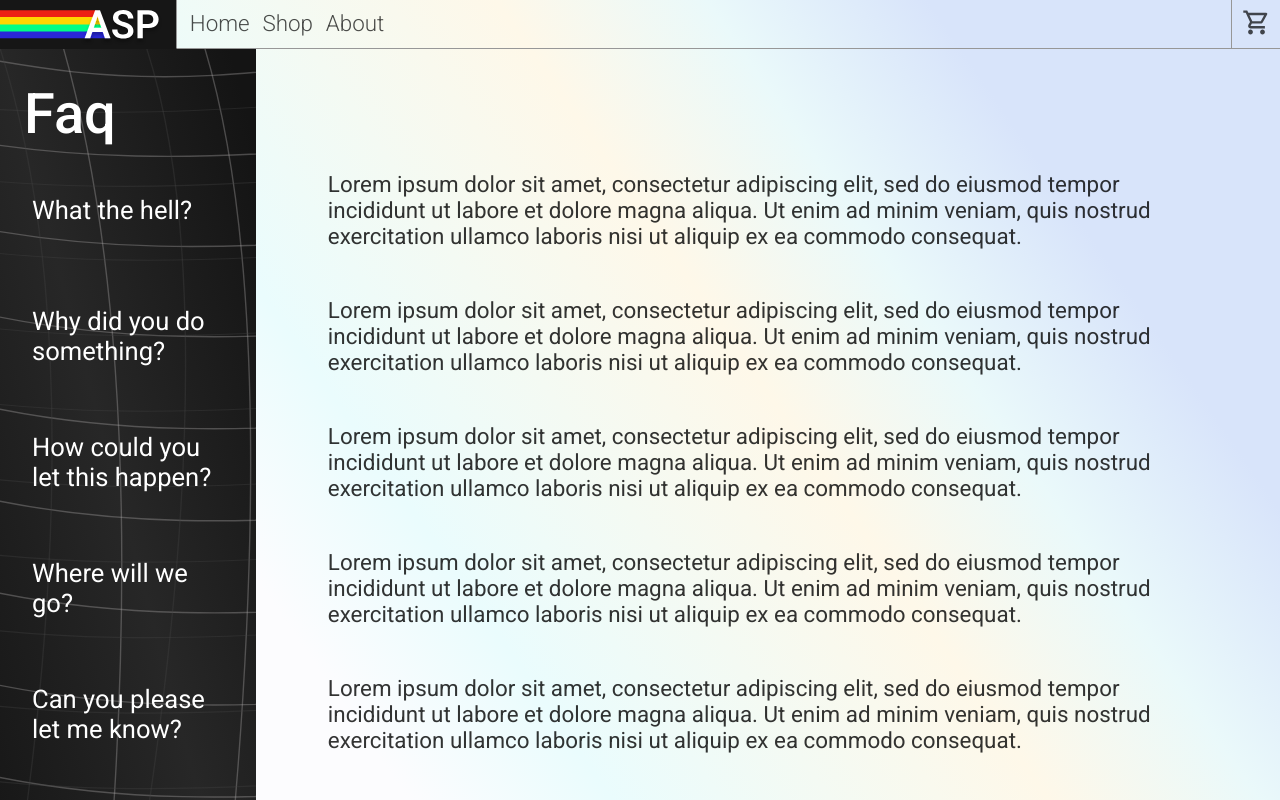
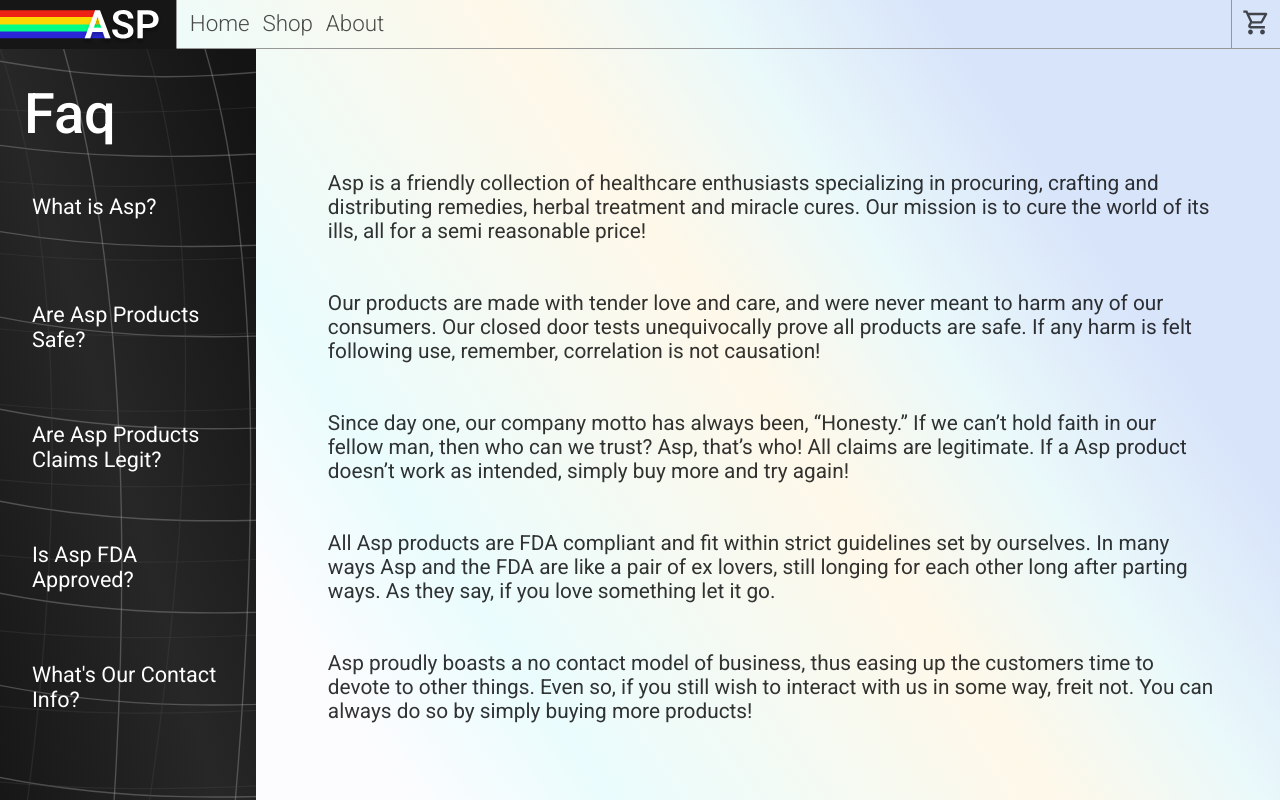
Before and after one commit to ParkerGates/REACT-Snake-Oil, a React (Create React App) app: page /about in a window 1280 px wide. Built offline with nearby package versions, Linux system fonts and the light colour scheme; data requests are answered from the project's data file.

Commit message:
proper text added to about page

```diff
--- a/db.json
+++ b/db.json
@@ -7,7 +7,7 @@
             "stars": 5,
             "image": "creamGreen",
             "description": "Lorem ipsum dolor sit amet, consectetur adipiscing elit, sed do eiusmod tempor incididunt ut labore et dolore magna aliqua. Ut enim ad minim veniam, quis nostrud exercitation ullamco laboris nisi ut aliquip.",
-            "details": ["aaa","bbb","ccc"],
+            "details": ["FDA compliant","100% effecitve","Derived from the purest sources"],
             "remedy": "daily",
             "form": "creams",
             "sale": false
@@ -19,7 +19,7 @@
             "stars": 5,
             "image": "oilGreen",
             "description": "Lorem ipsum dolor sit amet, consectetur adipiscing elit, sed do eiusmod tempor incididunt ut labore et dolore magna aliqua. Ut enim ad minim veniam, quis nostrud exercitation ullamco laboris nisi ut aliquip.",
-            "details": ["aaa","bbb","ccc"],
+            "details": ["FDA compliant","100% effecitve","Derived from the purest sources"],
             "remedy": "miracle",
             "form": "oils",
             "sale": false
@@ -31,7 +31,7 @@
             "stars": 4.5,
             "image": "dropPlate",
             "description": "Lorem ipsum dolor sit amet, consectetur adipiscing elit, sed do eiusmod tempor incididunt ut labore et dolore magna aliqua. Ut enim ad minim veniam, quis nostrud exercitation ullamco laboris nisi ut aliquip.",
-            "details": ["aaa","bbb","ccc"],
+            "details": ["FDA compliant","100% effecitve","Derived from the purest sources"],
             "remedy": "natural",
             "form": "drops",
             "sale": false
@@ -43,7 +43,7 @@
             "stars": 4,
             "image": "dropBasket",
             "description": "Lorem ipsum dolor sit amet, consectetur adipiscing elit, sed do eiusmod tempor incididunt ut labore et dolore magna aliqua. Ut enim ad minim veniam, quis nostrud exercitation ullamco laboris nisi ut aliquip.",
-            "details": ["aaa","bbb","ccc"],
+            "details": ["FDA compliant","100% effecitve","Derived from the purest sources"],
             "remedy": "daily",
             "form": "drops",
             "sale": false
@@ -55,7 +55,7 @@
             "stars": 4,
             "image": "soapGreen",
             "description": "Lorem ipsum dolor sit amet, consectetur adipiscing elit, sed do eiusmod tempor incididunt ut labore et dolore magna aliqua. Ut enim ad minim veniam, quis nostrud exercitation ullamco laboris nisi ut aliquip.",
-            "details": ["aaa","bbb","ccc"],
+            "details": ["FDA compliant","100% effecitve","Derived from the purest sources"],
             "remedy": "miracle",
             "form": "rubs",
             "sale": false
@@ -67,7 +67,7 @@
             "stars": 4.5,
             "image": "dropPlant",
             "description": "Lorem ipsum dolor sit amet, consectetur adipiscing elit, sed do eiusmod tempor incididunt ut labore et dolore magna aliqua. Ut enim ad minim veniam, quis nostrud exercitation ullamco laboris nisi ut aliquip.",
-            "details": ["aaa","bbb","ccc"],
+            "details": ["FDA compliant","100% effecitve","Derived from the purest sources"],
             "remedy": "miracle",
             "form": "drops",
             "sale": 0.8
@@ -79,7 +79,7 @@
             "stars": 4.5,
             "image": "oilBlue",
             "description": "Lorem ipsum dolor sit amet, consectetur adipiscing elit, sed do eiusmod tempor incididunt ut labore et dolore magna aliqua. Ut enim ad minim veniam, quis nostrud exercitation ullamco laboris nisi ut aliquip.",
-            "details": ["aaa","bbb","ccc"],
+            "details": ["FDA compliant","100% effecitve","Derived from the purest sources"],
             "remedy": "daily",
             "form": "oils",
             "sale": false
@@ -91,7 +91,7 @@
             "stars": 5,
             "image": "creamPink",
             "description": "Lorem ipsum dolor sit amet, consectetur adipiscing elit, sed do eiusmod tempor incididunt ut labore et dolore magna aliqua. Ut enim ad minim veniam, quis nostrud exercitation ullamco laboris nisi ut aliquip.",
-            "details": ["aaa","bbb","ccc"],
+            "details": ["FDA compliant","100% effecitve","Derived from the purest sources"],
             "remedy": "natural",
             "form": "creams",
             "sale": 0.9
@@ -103,7 +103,7 @@
             "stars": 4,
             "image": "dropPink",
             "description": "Lorem ipsum dolor sit amet, consectetur adipiscing elit, sed do eiusmod tempor incididunt ut labore et dolore magna aliqua. Ut enim ad minim veniam, quis nostrud exercitation ullamco laboris nisi ut aliquip.",
-            "details": ["aaa","bbb","ccc"],
+            "details": ["FDA compliant","100% effecitve","Derived from the purest sources"],
             "remedy": "natural",
             "form": "drops",
             "sale": false
@@ -115,7 +115,7 @@
             "stars": 4,
             "image": "oilLavender",
             "description": "Lorem ipsum dolor sit amet, consectetur adipiscing elit, sed do eiusmod tempor incididunt ut labore et dolore magna aliqua. Ut enim ad minim veniam, quis nostrud exercitation ullamco laboris nisi ut aliquip.",
-            "details": ["aaa","bbb","ccc"],
+            "details": ["FDA compliant","100% effecitve","Derived from the purest sources"],
             "remedy": "natural",
             "form": "oils",
             "sale": false
@@ -127,7 +127,7 @@
             "stars": 3.5,
             "image": "oilOrange",
             "description": "Lorem ipsum dolor sit amet, consectetur adipiscing elit, sed do eiusmod tempor incididunt ut labore et dolore magna aliqua. Ut enim ad minim veniam, quis nostrud exercitation ullamco laboris nisi ut aliquip.",
-            "details": ["aaa","bbb","ccc"],
+            "details": ["FDA compliant","100% effecitve","Derived from the purest sources"],
             "remedy": "natural",
             "form": "oils",
             "sale": false
@@ -139,7 +139,7 @@
             "stars": 5,
             "image": "oilPurple",
             "description": "Lorem ipsum dolor sit amet, consectetur adipiscing elit, sed do eiusmod tempor incididunt ut labore et dolore magna aliqua. Ut enim ad minim veniam, quis nostrud exercitation ullamco laboris nisi ut aliquip.",
-            "details": ["aaa","bbb","ccc"],
+            "details": ["FDA compliant","100% effecitve","Derived from the purest sources"],
             "remedy": "daily",
             "form": "oils",
             "sale": 0.75
@@ -151,7 +151,7 @@
             "stars": 5,
             "image": "oilWhite",
             "description": "Lorem ipsum dolor sit amet, consectetur adipiscing elit, sed do eiusmod tempor incididunt ut labore et dolore magna aliqua. Ut enim ad minim veniam, quis nostrud exercitation ullamco laboris nisi ut aliquip.",
-            "details": ["aaa","bbb","ccc"],
+            "details": ["FDA compliant","100% effecitve","Derived from the purest sources"],
             "remedy": "natural",
             "form": "oils",
             "sale": false
@@ -163,7 +163,7 @@
             "stars": 5,
             "image": "oilYellow",
             "description": "Lorem ipsum dolor sit amet, consectetur adipiscing elit, sed do eiusmod tempor incididunt ut labore et dolore magna aliqua. Ut enim ad minim veniam, quis nostrud exercitation ullamco laboris nisi ut aliquip.",
-            "details": ["aaa","bbb","ccc"],
+            "details": ["FDA compliant","100% effecitve","Derived from the purest sources"],
             "remedy": "daily",
             "form": "oils",
             "sale": false
@@ -175,7 +175,7 @@
             "stars": 4.5,
             "image": "pillColor",
             "description": "Lorem ipsum dolor sit amet, consectetur adipiscing elit, sed do eiusmod tempor incididunt ut labore et dolore magna aliqua. Ut enim ad minim veniam, quis nostrud exercitation ullamco laboris nisi ut aliquip.",
-            "details": ["aaa","bbb","ccc"],
+            "details": ["FDA compliant","100% effecitve","Derived from the purest sources"],
             "remedy": "natural",
             "form": "pills",
             "sale": 0.8
@@ -187,7 +187,7 @@
             "stars": 5,
             "image": "pillFruit",
             "description": "Lorem ipsum dolor sit amet, consectetur adipiscing elit, sed do eiusmod tempor incididunt ut labore et dolore magna aliqua. Ut enim ad minim veniam, quis nostrud exercitation ullamco laboris nisi ut aliquip.",
-            "details": ["aaa","bbb","ccc"],
+            "details": ["FDA compliant","100% effecitve","Derived from the purest sources"],
             "remedy": "miracle",
             "form": "pills",
             "sale": false
@@ -199,7 +199,7 @@
             "stars": 4.5,
             "image": "pillGreen",
             "description": "Lorem ipsum dolor sit amet, consectetur adipiscing elit, sed do eiusmod tempor incididunt ut labore et dolore magna aliqua. Ut enim ad minim veniam, quis nostrud exercitation ullamco laboris nisi ut aliquip.",
-            "details": ["aaa","bbb","ccc"],
+            "details": ["FDA compliant","100% effecitve","Derived from the purest sources"],
             "remedy": "miracle",
             "form": "pills",
             "sale": 0.7
@@ -211,7 +211,7 @@
             "stars": 5,
             "image": "pillYellow",
             "description": "Lorem ipsum dolor sit amet, consectetur adipiscing elit, sed do eiusmod tempor incididunt ut labore et dolore magna aliqua. Ut enim ad minim veniam, quis nostrud exercitation ullamco laboris nisi ut aliquip.",
-            "details": ["aaa","bbb","ccc"],
+            "details": ["FDA compliant","100% effecitve","Derived from the purest sources"],
             "remedy": "daily",
             "form": "pills",
             "sale": false
@@ -223,7 +223,7 @@
             "stars": 5,
             "image": "powderBrown",
             "description": "Lorem ipsum dolor sit amet, consectetur adipiscing elit, sed do eiusmod tempor incididunt ut labore et dolore magna aliqua. Ut enim ad minim veniam, quis nostrud exercitation ullamco laboris nisi ut aliquip.",
-            "details": ["aaa","bbb","ccc"],
+            "details": ["FDA compliant","100% effecitve","Derived from the purest sources"],
             "remedy": "natural",
             "form": "powders",
             "sale": 0.9
@@ -235,7 +235,7 @@
             "stars": 4.5,
             "image": "powderOrange",
             "description": "Lorem ipsum dolor sit amet, consectetur adipiscing elit, sed do eiusmod tempor incididunt ut labore et dolore magna aliqua. Ut enim ad minim veniam, quis nostrud exercitation ullamco laboris nisi ut aliquip.",
-            "details": ["aaa","bbb","ccc"],
+            "details": ["FDA compliant","100% effecitve","Derived from the purest sources"],
             "remedy": "daily",
             "form": "powders",
             "sale": false
@@ -247,7 +247,7 @@
             "stars": 3.5,
             "image": "powderRed",
             "description": "Lorem ipsum dolor sit amet, consectetur adipiscing elit, sed do eiusmod tempor incididunt ut labore et dolore magna aliqua. Ut enim ad minim veniam, quis nostrud exercitation ullamco laboris nisi ut aliquip.",
-            "details": ["aaa","bbb","ccc"],
+            "details": ["FDA compliant","100% effecitve","Derived from the purest sources"],
             "remedy": "miracle",
             "form": "powders",
             "sale": 0.8
@@ -259,7 +259,7 @@
             "stars": 4,
             "image": "soapBrown",
             "description": "Lorem ipsum dolor sit amet, consectetur adipiscing elit, sed do eiusmod tempor incididunt ut labore et dolore magna aliqua. Ut enim ad minim veniam, quis nostrud exercitation ullamco laboris nisi ut aliquip.",
-            "details": ["aaa","bbb","ccc"],
+            "details": ["FDA compliant","100% effecitve","Derived from the purest sources"],
             "remedy": "daily",
             "form": "rubs",
             "sale": false
@@ -271,7 +271,7 @@
             "stars": 3.5,
             "image": "soapPink",
             "description": "Lorem ipsum dolor sit amet, consectetur adipiscing elit, sed do eiusmod tempor incididunt ut labore et dolore magna aliqua. Ut enim ad minim veniam, quis nostrud exercitation ullamco laboris nisi ut aliquip.",
-            "details": ["aaa","bbb","ccc"],
+            "details": ["FDA compliant","100% effecitve","Derived from the purest sources"],
             "remedy": "natural",
             "form": "rubs",
             "sale": false
--- a/src/views/About.tsx
+++ b/src/views/About.tsx
@@ -16,28 +16,38 @@ export default function About() {
                 <h1 className='ab_faq_title'>Faq</h1>
 
                 <div className='ab_faq_sect'>
-                    <h2 className='ab_faq_sect_title'>What the hell?</h2>
-                    <div className='ab_faq_sect_text'>Lorem ipsum dolor sit amet, consectetur adipiscing elit, sed do eiusmod tempor incididunt ut labore et dolore magna aliqua. Ut enim ad minim veniam, quis nostrud exercitation ullamco laboris nisi ut aliquip ex ea commodo consequat.</div>
+                    <h2 className='ab_faq_sect_title'>What is Asp?</h2>
+                    <div className='ab_faq_sect_text'>
+                        Asp is a friendly collection of healthcare enthusiasts specializing in procuring, crafting and distributing remedies, herbal treatment and miracle cures. Our mission is to cure the world of its ills, all for a semi reasonable price!
+                    </div>
                 </div>
 
                 <div className='ab_faq_sect'>
-                    <h2 className='ab_faq_sect_title'>Why did you do something?</h2>
-                    <div className='ab_faq_sect_text'>Lorem ipsum dolor sit amet, consectetur adipiscing elit, sed do eiusmod tempor incididunt ut labore et dolore magna aliqua. Ut enim ad minim veniam, quis nostrud exercitation ullamco laboris nisi ut aliquip ex ea commodo consequat.</div>
+                    <h2 className='ab_faq_sect_title'>Are Asp Products Safe?</h2>
+                    <div className='ab_faq_sect_text'>
+                        Our products are made with tender love and care, and were never meant to harm any of our consumers. Our closed door tests unequivocally prove all products are safe. If any harm is felt following use, remember, correlation is not causation!
+                    </div>
                 </div>
 
                 <div className='ab_faq_sect'>
-                    <h2 className='ab_faq_sect_title'>How could you let this happen?</h2>
-                    <div className='ab_faq_sect_text'>Lorem ipsum dolor sit amet, consectetur adipiscing elit, sed do eiusmod tempor incididunt ut labore et dolore magna aliqua. Ut enim ad minim veniam, quis nostrud exercitation ullamco laboris nisi ut aliquip ex ea commodo consequat.</div>
+                    <h2 className='ab_faq_sect_title'>Are Asp Products Claims Legit?</h2>
+                    <div className='ab_faq_sect_text'>
+                        Since day one, our company motto has always been, “Honesty.” If we can’t hold faith in our fellow man, then who can we trust? Asp, that’s who! All claims are legitimate. If a Asp product doesn’t work as intended, simply buy more and try again!
+                    </div>
                 </div>
 
                 <div className='ab_faq_sect'>
-                    <h2 className='ab_faq_sect_title'>Where will we go?</h2>
-                    <div className='ab_faq_sect_text'>Lorem ipsum dolor sit amet, consectetur adipiscing elit, sed do eiusmod tempor incididunt ut labore et dolore magna aliqua. Ut enim ad minim veniam, quis nostrud exercitation ullamco laboris nisi ut aliquip ex ea commodo consequat.</div>
+                    <h2 className='ab_faq_sect_title'>Is Asp FDA Approved?</h2>
+                    <div className='ab_faq_sect_text'>
+                        All Asp products are FDA compliant and fit within strict guidelines set by ourselves. In many ways Asp and the FDA are like a pair of ex lovers, still longing for each other long after parting ways. As they say, if you love something let it go.
+                    </div>
                 </div>
 
                 <div className='ab_faq_sect'>
-                    <h2 className='ab_faq_sect_title'>Can you please let me know?</h2>
-                    <div className='ab_faq_sect_text'>Lorem ipsum dolor sit amet, consectetur adipiscing elit, sed do eiusmod tempor incididunt ut labore et dolore magna aliqua. Ut enim ad minim veniam, quis nostrud exercitation ullamco laboris nisi ut aliquip ex ea commodo consequat.</div>
+                    <h2 className='ab_faq_sect_title'>What's Our Contact Info?</h2>
+                    <div className='ab_faq_sect_text'>
+                        Asp proudly boasts a no contact model of business, thus easing up the customers time to devote to other things. Even so, if you still wish to interact with us in some way, freit not. You can always do so by simply buying more products!
+                    </div>
                 </div>
             </div>
         </div>
--- a/src/views/css/About.css
+++ b/src/views/css/About.css
@@ -44,13 +44,13 @@
     width: 25rem;
     color: white;
     margin: 0px 6rem 0px 6rem;
-    font-size: 1.8rem;
+    font-size: 1.6rem;
     font-weight: 500;
 }
 .ab_faq_sect_text {
     font-size: 1.4rem;
     width: 100%;
-    margin: 1.3rem 6rem;
+    margin: 1.2rem 6rem;
     font-weight: 400;
 }
 
@@ -60,7 +60,7 @@
 
 @media screen and (max-width: 1300px) {
     .ab_grid_cont {
-        height: 120vh;
+        height: 110vh;
         width: 20rem;
         min-width: 16rem;
         max-width: 16rem;
@@ -74,11 +74,11 @@
     .ab_faq_sect_title {
         width: 18rem;
         margin: 0px 6rem 0px 2rem;
-        font-size: 1.6rem;
+        font-size: 1.35rem;
         font-weight: 400;
     }
     .ab_faq_sect_text {
-        font-size: 1.4rem;
+        font-size: 1.3rem;
         width: 100%;
         margin: 1.5rem 4rem 1.5rem 0rem;
     }
@@ -100,7 +100,7 @@
     .ab_faq_sect_title {
         width: 15rem;
         margin: 0px 2rem 0px 1rem;
-        font-size: 1.4rem;
+        font-size: 1.3rem;
         font-weight: 500;
         color: #3f3f3f;
     }
```
